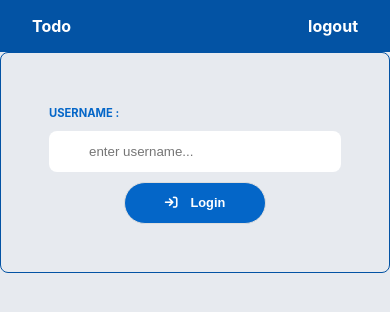
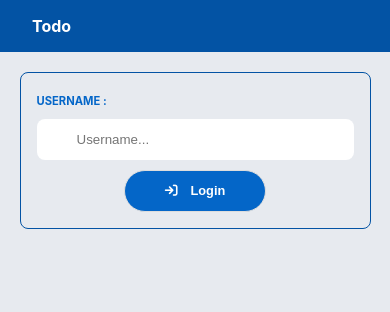
Before and after one commit to UlftKcy/todo-app, a React (Create React App) app: page /login in a window 390 px wide. Shown: the top 312 px of the page. Built offline with nearby package versions, Linux system fonts and the light colour scheme.

Commit message:
completed auth

```diff
--- a/src/components/navbar/Navbar.css
+++ b/src/components/navbar/Navbar.css
@@ -14,3 +14,9 @@
 .navbar-items li{
     margin-left: 1rem;
 }
+.logout{
+    background-color: transparent;
+    border: 0;
+    color: #ffff;
+    font-size: 1.2rem;
+}
--- a/src/components/navbar/Navbar.js
+++ b/src/components/navbar/Navbar.js
@@ -1,24 +1,32 @@
-import React, { useEffect, useState } from 'react';
+import { useNavigate } from 'react-router-dom';
 import "./Navbar.css";
 
-const Navbar = () => {
-  const [username,setUsername] = useState(null);
-  useEffect(()=>{
-    setUsername(localStorage.getItem("username"));
-  },[username])
+const Navbar = ({ username ,setUsername}) => {
+  let navigate = useNavigate();
+  const handleLogout = ()=>{
+    localStorage.removeItem("username");
+    navigate("/login");
+    setUsername(null);
+  }
   return (
-    <div className='navbar'>
-        <div className="brand">
-            Todo
+    <div className="navbar">
+      <div className="brand">Todo</div>
+      {username ? (
+        <div className="navbar-right-side">
+          <ul className="navbar-items">
+            <li>{username}</li>
+            <li>
+              <button type="button" className="logout" onClick={handleLogout}>
+                <i className="fa-sharp fa-solid fa-arrow-right-from-bracket"></i>
+              </button>
+            </li>
+          </ul>
         </div>
-        <div className='navbar-right-side'>
-            <ul className='navbar-items'>
-              <li>{username}</li>
-              <li>logout</li>
-            </ul>
-        </div>
+      ) : (
+        <></>
+      )}
     </div>
-  )
-}
+  );
+};
 
 export default Navbar;
--- a/src/pages/dashboard/Dashboard.js
+++ b/src/pages/dashboard/Dashboard.js
@@ -1,8 +1,13 @@
-import React from 'react'
+import React, { useEffect } from 'react';
 
-const Dashboard = () => {
+const Dashboard = ({setUsername,username}) => {
+  useEffect(()=>{
+    const loggedInUser = localStorage.getItem("username");
+    const foundUser = JSON.parse(loggedInUser);
+    setUsername(foundUser);
+  },[username])
   return (
-    <div>Dashboard</div>
+    <div></div>
   )
 }
 
--- a/src/pages/login/Login.css
+++ b/src/pages/login/Login.css
@@ -1,8 +1,14 @@
 .login-wrapper {
-  width: 50%;
+  width: 30%;
   border: 1px solid #0353a4;
   border-radius: 8px;
-  padding: 3rem;
+  padding: 1rem;
+  margin: 20px auto;
+}
+@media (max-width:992px) {
+  .login-wrapper {
+    width: 50%;
+  }
 }
 
 @media (max-width: 768px) {
@@ -13,7 +19,7 @@
 
 @media (max-width: 600px) {
   .login-wrapper {
-    width: 100%;
+    width: 90%;
   }
 }
 
@@ -24,6 +30,9 @@
   border-radius: 8px;
   outline: none;
   margin: 10px 0;
+}
+.user-name:focus{
+  outline: 1px solid #a7bdd4;
 }
 
 .btn-wrapper {
@@ -68,3 +77,7 @@ i {
   color: #0466c8;
   font-size: 0.7rem;
 }
+.validation{
+  font-size: 0.8rem;
+  color: red;
+}
--- a/src/pages/login/Login.js
+++ b/src/pages/login/Login.js
@@ -1,20 +1,29 @@
-import React, { useRef } from 'react';
+import React, { useRef, useState } from 'react';
+import { useNavigate } from 'react-router-dom';
 import "./Login.css";
 
 const Login = () => {
+    let navigate = useNavigate();
     const usernameInput = useRef(null);
+    const [errorShow,setErrorShow] = useState(false);
     const handleSubmit = (e)=>{
         e.preventDefault();
         const username = usernameInput.current?.value;
-        localStorage.setItem('username',username);
+        if(username !== ""){
+            localStorage.setItem('username', JSON.stringify(username));
+            navigate("/");
+        }else{
+            setErrorShow(true);
+        }
     }
     return (
         <div className='login-wrapper'>
             <form onSubmit={handleSubmit}>
                 <label htmlFor="username" className='form-label'>USERNAME : </label>
-                <input type="text" name="username" id="username" className='user-name' placeholder='enter username...' ref={usernameInput} />
+                <input type="text" name="username" id="username" className='user-name' placeholder='Username...' ref={usernameInput} />
                 <div className='btn-wrapper'>
                     <button type='submit' className='btn-submit'><i className="fa-solid fa-arrow-right-to-bracket"></i>Login</button>
+                    {errorShow && <div className='validation'>Please enter your username</div>}
                 </div>
             </form>
         </div>
--- a/src/routes/AppRouter.js
+++ b/src/routes/AppRouter.js
@@ -1,15 +1,16 @@
-import React from 'react';
+import React, { useState } from 'react';
 import { BrowserRouter as Router, Route, Routes } from 'react-router-dom';
 import Navbar from '../components/navbar/Navbar';
 import Dashboard from '../pages/dashboard/Dashboard';
 import Login from '../pages/login/Login';
 
 const AppRouter = () => {
+  const [username,setUsername] = useState(null);
   return (
     <Router>
-        <Navbar/>
+        <Navbar username={username} setUsername={setUsername}/>
         <Routes>
-            <Route path='/' element={<Dashboard/>}/>
+            <Route path='/' element={<Dashboard setUsername={setUsername}  username={username}/>}/>
             <Route path='/login' element={<Login/>}/>
         </Routes>
     </Router>
```
